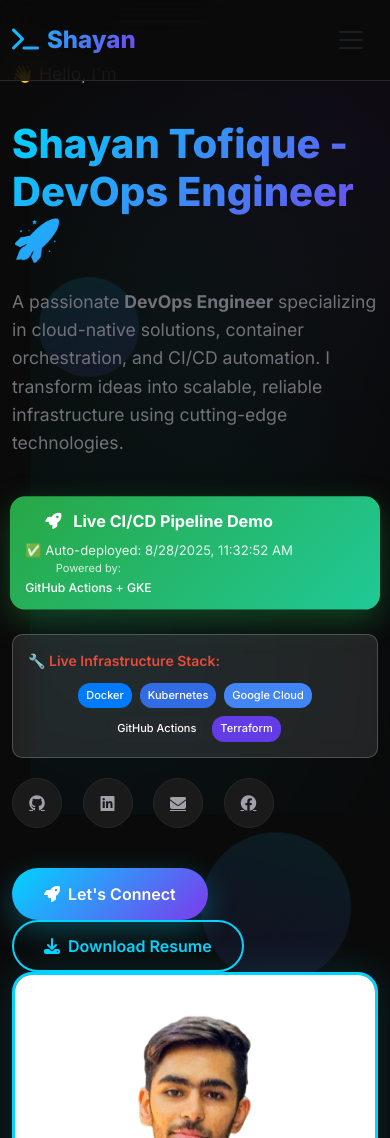
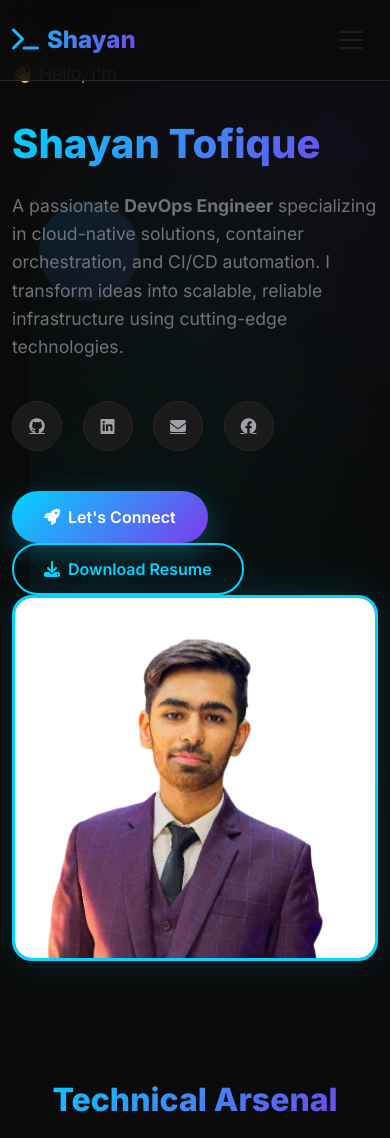
Before and after one commit to ShayanTofique/gcp-portfolio-deployment-project, a website: page frontend/index.html in a window 390 px wide. Shown: the top 1138 px of the page. Drawn offline with nearby package versions, Linux system fonts and the light colour scheme.

Commit message:
modified app.js for monitoring

```diff
--- a/frontend/index.html
+++ b/frontend/index.html
@@ -723,7 +723,7 @@
     </div>
   </nav>
 
-  <!-- Hero Section -->
+ <!-- Hero Section -->
   <section id="hero">
     <!-- Floating elements -->
     <div class="floating-element"></div>
@@ -734,61 +734,18 @@
       <div class="row align-items-center min-vh-100">
         <div class="col-lg-7 hero-content">
           <div class="hero-subtitle">👋 Hello, I'm</div>
-          <h1 class="hero-title">Shayan Tofique - DevOps Engineer 🚀</h1>
+          <h1 class="hero-title">Shayan Tofique</h1>
           <div class="hero-description">
             A passionate <strong>DevOps Engineer</strong> specializing in cloud-native solutions,
             container orchestration, and CI/CD automation. I transform ideas into scalable,
             reliable infrastructure using cutting-edge technologies.
           </div>
 
-          <!-- CI/CD Showcase Badge -->
-          <div class="deployment-showcase" style="background: linear-gradient(135deg, #28a745, #20c997);
-             color: white; padding: 15px 25px; border-radius: 15px; margin: 25px 0;
-             box-shadow: 0 8px 25px rgba(40, 167, 69, 0.3);
-             animation: deploymentPulse 3s ease-in-out infinite;">
-            <div style="display: flex; align-items: center; justify-content: space-between; flex-wrap: wrap;">
-              <div>
-                <div style="font-weight: bold; font-size: 16px; margin-bottom: 5px;">
-                  <i class="fas fa-rocket" style="margin-right: 8px;"></i>
-                  Live CI/CD Pipeline Demo
-                </div>
-                <div style="font-size: 13px; opacity: 0.9;">
-                  ✅ Auto-deployed: <span id="deploy-time"></span>
-                </div>
-              </div>
-              <div style="text-align: right; margin-left: 15px;">
-                <div style="font-size: 11px; opacity: 0.8;">Powered by:</div>
-                <div style="font-size: 12px; font-weight: 500;">GitHub Actions + GKE</div>
-              </div>
-            </div>
-          </div>
-
-          <!-- Tech Stack Highlight -->
-          <div class="tech-stack-preview" style="background: rgba(255, 255, 255, 0.1);
-             backdrop-filter: blur(10px); border: 1px solid rgba(255, 255, 255, 0.2);
-             padding: 15px; border-radius: 10px; margin: 20px 0;">
-            <div style="font-size: 14px; font-weight: 600; margin-bottom: 10px; color: #e74c3c;">
-              🔧 Live Infrastructure Stack:
-            </div>
-            <div class="tech-badges" style="display: flex; flex-wrap: wrap; gap: 8px;">
-              <span class="tech-badge" style="background: #007bff; color: white; padding: 4px 8px;
-                  border-radius: 12px; font-size: 11px; font-weight: 500;">Docker</span>
-              <span class="tech-badge" style="background: #326ce5; color: white; padding: 4px 8px;
-                  border-radius: 12px; font-size: 11px; font-weight: 500;">Kubernetes</span>
-              <span class="tech-badge" style="background: #4285f4; color: white; padding: 4px 8px;
-                  border-radius: 12px; font-size: 11px; font-weight: 500;">Google Cloud</span>
-              <span class="tech-badge" style="background: #24292e; color: white; padding: 4px 8px;
-                  border-radius: 12px; font-size: 11px; font-weight: 500;">GitHub Actions</span>
-              <span class="tech-badge" style="background: #623ce4; color: white; padding: 4px 8px;
-                  border-radius: 12px; font-size: 11px; font-weight: 500;">Terraform</span>
-            </div>
-          </div>
-
           <div class="social-links">
             <a href="https://github.com/ShayanTofique" target="_blank" title="GitHub">
               <i class="fab fa-github"></i>
             </a>
-            <a href="https://www.linkedin.com/in/shayan-tofique-374457294" target="_blank" title="LinkedIn">
+            <a href="www.linkedin.com/in/shayan-tofique-374457294" target="_blank" title="LinkedIn">
               <i class="fab fa-linkedin"></i>
             </a>
             <a href="mailto:shayantofique137@gmail.com" title="Email">
@@ -814,54 +771,6 @@
         </div>
       </div>
     </div>
-
-    <!-- Add this CSS in your style section or CSS file -->
-    <style>
-      @keyframes deploymentPulse {
-        0% {
-          transform: scale(1);
-          box-shadow: 0 8px 25px rgba(40, 167, 69, 0.3);
-        }
-
-        50% {
-          transform: scale(1.02);
-          box-shadow: 0 12px 35px rgba(40, 167, 69, 0.4);
-        }
-
-        100% {
-          transform: scale(1);
-          box-shadow: 0 8px 25px rgba(40, 167, 69, 0.3);
-        }
-      }
-
-      .tech-badge {
-        transition: transform 0.2s ease;
-      }
-
-      .tech-badge:hover {
-        transform: scale(1.1);
-      }
-
-      @media (max-width: 768px) {
-        .deployment-showcase {
-          padding: 12px 15px !important;
-        }
-
-        .deployment-showcase div {
-          text-align: center !important;
-          margin-left: 0 !important;
-        }
-
-        .tech-badges {
-          justify-content: center;
-        }
-      }
-    </style>
-
-    <script>
-      // Update deployment time
-      document.getElementById('deploy-time').textContent = new Date().toLocaleString();
-    </script>
   </section>
 
   <!-- Skills Section -->
--- a/package.json
+++ b/package.json
@@ -4,6 +4,7 @@
     "dotenv": "^17.2.1",
     "express": "^5.1.0",
     "mongoose": "^8.17.0",
-    "pg": "^8.16.3"
+    "pg": "^8.16.3",
+    "prom-client": "^14.2.0"
   }
 }
```
Also changed, not shown: backend/app.js (+91 -12 lines), 1 other file.
